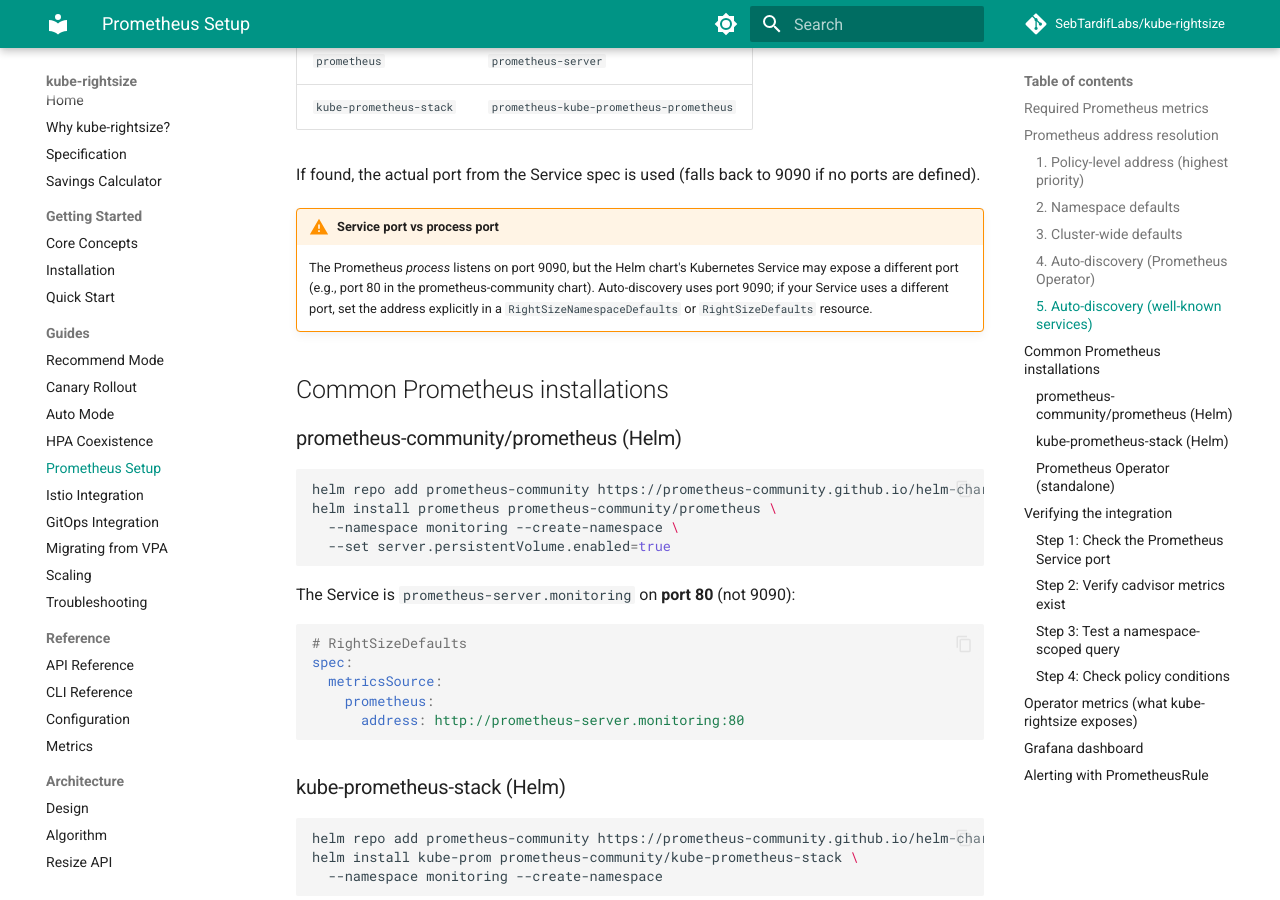
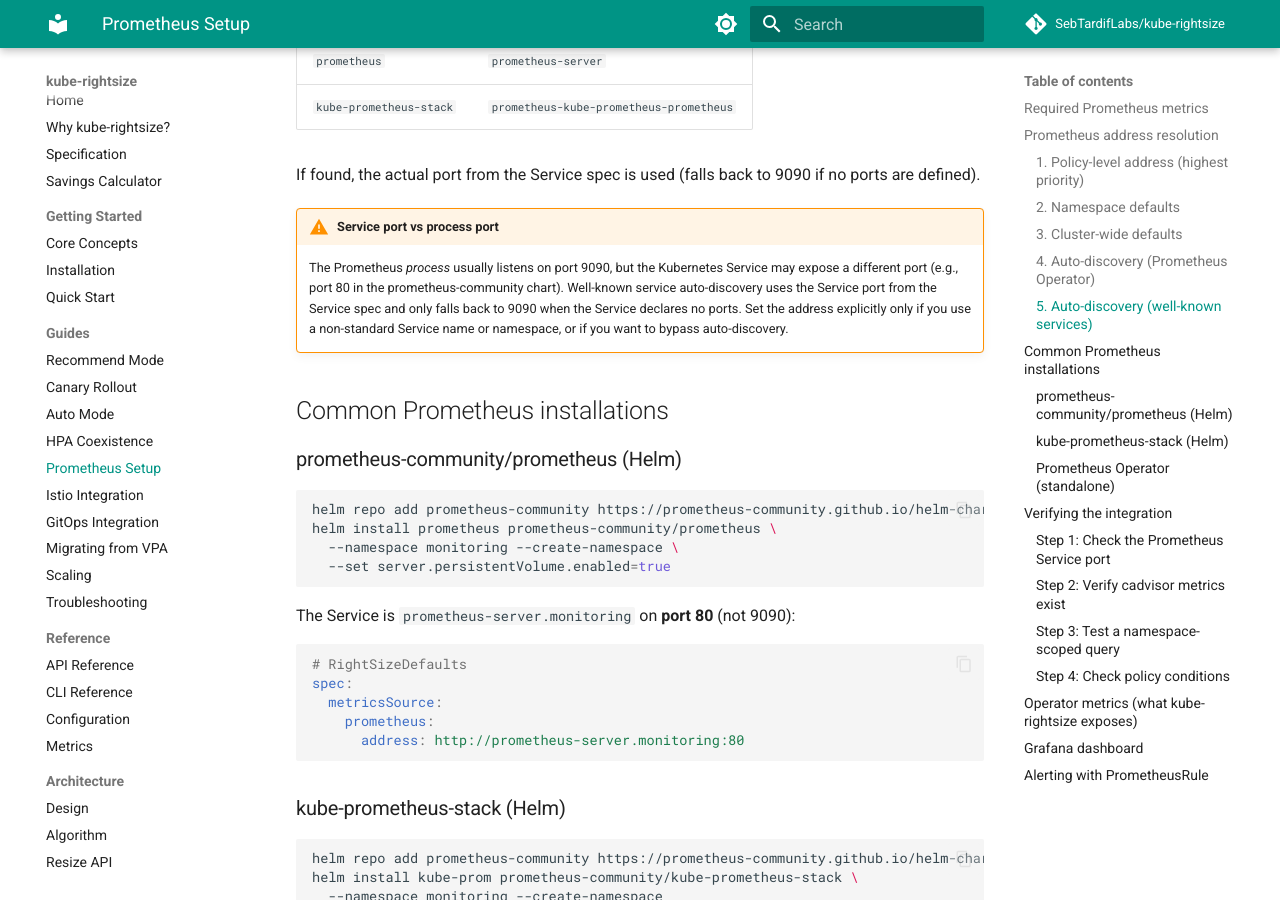
Before and after one commit to attune-io/attune, an MkDocs documentation site: the page built from docs/guides/prometheus-setup.md, in a window 1280 px wide and 900 px high, scrolled down 3016 px. Built offline with MkDocs 1.6.1 and Material for MkDocs 9.7.7, drawn with Linux system fonts in a browser that asks for light colours; comment, search, counter and statistics services are not loaded.

Commit message:
docs: fix Prometheus auto-discovery port note
Signed-off-by: Sebastien Tardif <sebtardif@ncf.ca>

```diff
--- a/docs/guides/prometheus-setup.md
+++ b/docs/guides/prometheus-setup.md
@@ -138,11 +138,13 @@
 if no ports are defined).
 
 !!! warning "Service port vs process port"
-    The Prometheus *process* listens on port 9090, but the Helm chart's
+    The Prometheus *process* usually listens on port 9090, but the
     Kubernetes Service may expose a different port (e.g., port 80 in the
-    prometheus-community chart). Auto-discovery uses port 9090; if your
-    Service uses a different port, set the address explicitly in a
-    `RightSizeNamespaceDefaults` or `RightSizeDefaults` resource.
+    prometheus-community chart). Well-known service auto-discovery uses the
+    Service port from the Service spec and only falls back to 9090 when the
+    Service declares no ports. Set the address explicitly only if you use a
+    non-standard Service name or namespace, or if you want to bypass
+    auto-discovery.
 
 ## Common Prometheus installations
 
```
